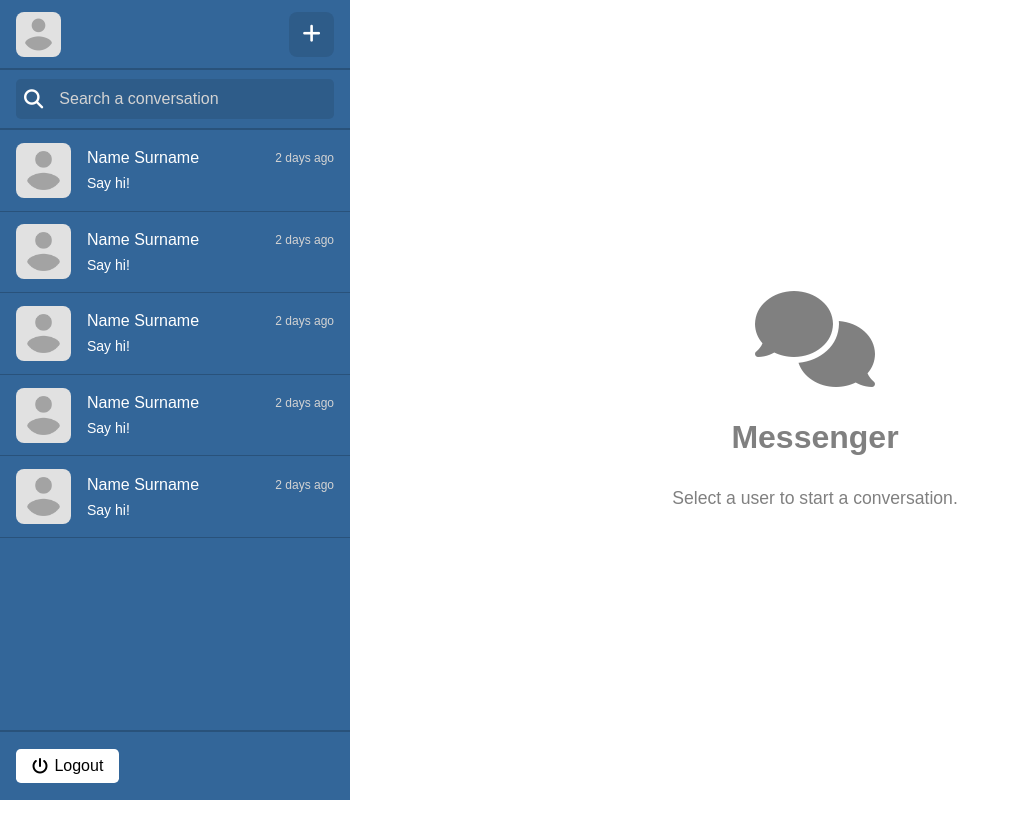
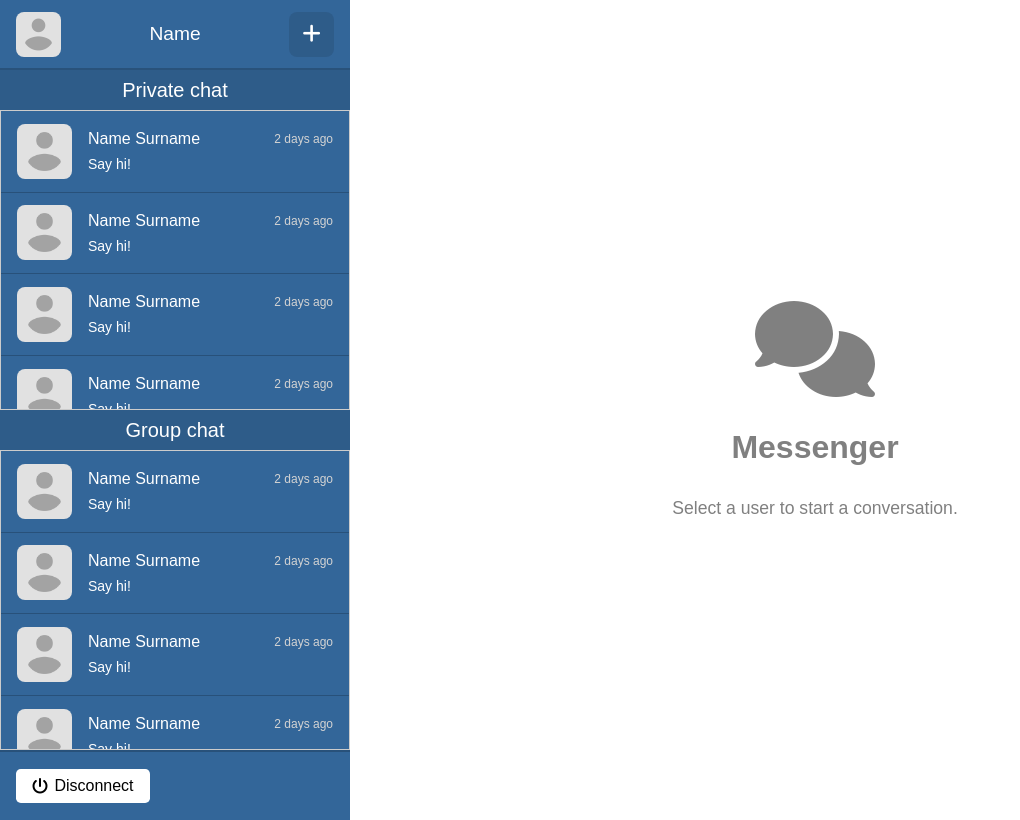
Before and after one commit to Armph/Chat-Application-Socket-Programming, a React (Vite) app in the folder frontend/: page / in a window 1280 px wide. Shown: the whole page, without its empty margins (0-1020 px from the left). Built offline with nearby package versions, Linux system fonts and the light colour scheme.

Commit message:
Private Msg Frontend

```diff
--- a/frontend/package.json
+++ b/frontend/package.json
@@ -10,6 +10,9 @@
     "preview": "vite preview"
   },
   "dependencies": {
+    "@emotion/react": "^11.11.4",
+    "@emotion/styled": "^11.11.5",
+    "@mui/material": "^5.15.15",
     "react": "^18.2.0",
     "react-dom": "^18.2.0",
     "react-router-dom": "^6.16.0",
--- /dev/null
+++ b/frontend/src/assets/css/creategroupchat.css
@@ -0,0 +1,21 @@
+input[type=text], select {
+    width: 80%;
+    padding: 12px 20px;
+    margin: 8px 0;
+    display: inline-block;
+    border: 1px solid #ccc;
+    border-radius: 4px;
+    box-sizing: border-box;
+  }
+.wrapper .bottom .button {
+    background-color: var(--blue);
+    border: none;
+    color: white;
+    padding: 11px 30px;
+    text-align: center;
+    text-decoration: none;
+    display: inline-block;
+    font-size: 16px;
+    margin: 4px 2px;
+    cursor: pointer;
+  }
--- a/frontend/src/assets/css/sidebar.css
+++ b/frontend/src/assets/css/sidebar.css
@@ -4,6 +4,8 @@
   background-color: var(--blue);
   color: var(--white);
 }
+
+
 
 .sidebar .wrapper {
   display: flex;
@@ -129,6 +131,47 @@
   color: lightgray;
 }
 
+.sidebar .wrapper .private-chat-header {
+  height: 40px;
+  width: 100%;
+  background-color: var(--bg-light);
+  font-size: 20px;
+  display: flex;
+  justify-content: center;
+  align-items: center;
+}
+
+.sidebar .wrapper .group-chat-header {
+  height: 40px;
+  width: 100%;
+  background-color: var(--bg-light);
+  font-size: 20px;
+  display: flex;
+  justify-content: center;
+  align-items: center;
+}
+
+.sidebar .wrapper .chat-list {
+  height: 300px;
+  width: 100%;
+  background-color: lightgray;
+  font-size: 20px;
+  text-align: center;
+}
+
+.sidebar .wrapper .scroll-container {
+  width: 100%; /* Width of the container */
+  height: 300px; /* Height of the container */
+  overflow-y: scroll; /* Enable vertical scrollbar */
+  border: 1px solid #ccc; /* Border for visualization */
+}
+
+/* Style for the content inside the container */
+.sidebar .wrapper .scroll-content {
+  width: 100%; /* Width of the content (full width of container) */
+  /* Add more styling as needed */
+}
+
 @media (max-width: 820px){
   .sidebar{
     width: 300px;
--- a/frontend/src/components/ChatItem.jsx
+++ b/frontend/src/components/ChatItem.jsx
@@ -1,9 +1,9 @@
 import React from "react";
 import Avatar from "./Avatar";
 
-export default function ChatItem({ setChat }) {
+export default function ChatItem({ setChat , setBtn}) {
   return (
-    <div className="chat-item" onClick={() => setChat(true)}>
+    <div className="chat-item" onClick={() => {setChat(true);setBtn(false);}}>
       <Avatar src="" height={55} width={55} />
       <div className="chat-item-infos">
         <div className="avatar-infos">
--- a/frontend/src/components/Content.jsx
+++ b/frontend/src/components/Content.jsx
@@ -5,8 +5,9 @@ import Message from "./Message";
 import { SeedMessages } from "../data/Messages";
 import ImageSlider from "./ImageSlider";
 import InfoContainer from "./InfoContainer";
+import CreateGroupChat from "./CreateGroupchat";
 
-export default function Content({ chat, setChat }) {
+export default function Content({ chat, setChat, btn}) {
   const [onMenu, setOnMenu] = useState(false);
   const [onViewer, setOnViewer] = useState(false);
   const [messages, setMessages] = useState(SeedMessages);
@@ -24,7 +25,12 @@ export default function Content({ chat, setChat }) {
 
   return (
     <div className={chat ? "content active" : "content"}>
-      {chat ? (
+      {!btn && !chat ? (
+        <InfoContainer/> ) : (
+          <div></div>
+        )
+      }
+      {chat && !btn ? (
         <div className="wrapper">
           <div className="top">
             <Avatar username={"Marc"} height={45} width={45} />
@@ -72,9 +78,17 @@ export default function Content({ chat, setChat }) {
             </div>
           </div>
         </div>
+      ) :  (
+          <div></div>
+        )
+      }
+      {btn && !chat? (
+        <CreateGroupChat/>
       ) : (
-        <InfoContainer />
-      )}
+        <div></div>
+      )
+      }
+
     </div>
   );
 }
--- /dev/null
+++ b/frontend/src/components/CreateGroupchat.jsx
@@ -0,0 +1,22 @@
+import React from "react";
+import "../assets/css/creategroupchat.css"
+
+export default function CreateGroupChat() {
+    return (
+        <div className="wrapper">
+            <div className="top">
+                <div className="title"> Create group chat</div>
+            </div>
+            <div className="center">
+                <div className="label"> Chat name </div>
+                <input type="text" placeholder="Your chat name.."></input>
+                <div className="label"> Chat photo </div>
+                <div className="label"> Member </div>
+            </div>
+            <div className="bottom">
+                <button className="button">Cancel</button>
+                <button className="button">Confirm</button>
+            </div>
+        </div>
+    );
+}
--- a/frontend/src/components/Profile.jsx
+++ b/frontend/src/components/Profile.jsx
@@ -21,8 +21,7 @@ export default function Profile({ open, setOpen }) {
               <i className="fa-solid fa-camera"></i>
             </div>
             <form onSubmit={() => {}} className="profile-form">
-              <input type="text" placeholder="Username" />
-              <textarea type="text" placeholder="Write something about you." />
+              <input type="text" placeholder="Name" />
               <div className="profile-actions">
                 <button onClick={() => setOnEdit(false)} className="cancel-btn">
                   Cancel
--- a/frontend/src/components/Sidebar.jsx
+++ b/frontend/src/components/Sidebar.jsx
@@ -1,3 +1,4 @@
+import { MenuList } from "@mui/material";
 import { useState } from "react";
 import "../assets/css/sidebar.css";
 import Avatar from "./Avatar";
@@ -5,11 +6,17 @@ import ChatItem from "./ChatItem";
 import ContactItem from "./ContactItem";
 import Profile from "./Profile";
 
-export default function Sidebar({ setChat }) {
+
+export default function Sidebar({ setChat , handleBtn ,setBtn , btn }) {
+
   const [newChat, setNewChat] = useState(false);
   const [onProfile, setOnProfile] = useState(false);
+  const [users, setUsers] = useState([]);
 
-  console.log(onProfile);
+  // function userjoinHander() {
+  //   setUsers(users + new_user)
+  // }
+
   return (
     <div className="sidebar">
       <Profile open={onProfile} setOpen={setOnProfile} />
@@ -18,48 +25,100 @@ export default function Sidebar({ setChat }) {
             <div style={{cursor: "pointer"}} onClick={() => setOnProfile(true)}>
               <Avatar src="" height={45} width={45} />
             </div>
-          {newChat && <span className="heading">Add Conversation</span>}
-          <div
-            className={newChat ? "app-icon active" : "app-icon"}
-            onClick={() => setNewChat((prev) => !prev)}
-          >
+            <span className="heading">Name</span>
+            <div className={btn ? "app-icon active" : "app-icon"} onClick={() => {
+              handleBtn();;
+            }}>
               <i className="fa-solid fa-plus"></i>
             </div>
         </div>
-        <div className="center">
-          <div className="search-wrapper">
-            <div className="input-wrapper">
-              <i className="fa-solid fa-magnifying-glass"></i>
-              <input
-                type="text"
-                placeholder={
-                  newChat ? "Search a contact" : "Search a conversation"
-                }
-              />
+        <div className="private-chat-header">
+          Private chat
+        </div>
+        <div className="scroll-container">
+          <div className="scroll-content">
+              {[...Array(7)].map((contact, index) => (
+                 <ChatItem setChat={setChat} setBtn={setBtn} key={index} />
+              ))}
           </div>
         </div>
-          <div className="center-wrapper">
-            {newChat ? (
-              <div className="items-wrapper">
-                {[...Array(5)].map((contact, index) => (
-                  <ContactItem key={index} />
-                ))}
+        <div className="group-chat-header">
+          Group chat
         </div>
-            ) : (
-              <div className="items-wrapper">
-                {[...Array(5)].map((chat, index) => (
+        <div className="scroll-container">
+          <div className="scroll-content">
+              {[...Array(7)].map((contact, index) => (
                  <ChatItem setChat={setChat} key={index} />
               ))}
           </div>
-            )}
-          </div>
         </div>
         <div className="bottom">
-          <button className="logout-btn">
-            <i className="fa-solid fa-power-off"></i>Logout
+             <button className="disconnect-btn">
+               <i className="fa-solid fa-power-off"></i>Disconnect
              </button>
         </div>
       </div>
     </div>
   );
 }
+
+// export default function Sidebar({ setChat }) {
+//   const [newChat, setNewChat] = useState(false);
+//   const [onProfile, setOnProfile] = useState(false);
+
+//   const Menu = ["Add new private chat","Add new group chat","Join group chat"];
+
+//   console.log(onProfile);
+//   return (
+//     <div className="sidebar">
+//       <Profile open={onProfile} setOpen={setOnProfile} />
+//       <div className="wrapper">
+//         <div className="top">
+//           <div style={{cursor: "pointer"}} onClick={() => setOnProfile(true)}>
+//             <Avatar src="" height={45} width={45} />
+//           </div>
+//           {newChat ? <span className="heading">Add Conversation</span> : <span className="heading">Name Surname</span>}
+//           <div
+//             className={newChat ? "app-icon active" : "app-icon"}
+//             onClick={() => setNewChat((prev) => !prev)  }
+//           >
+//             <i className="fa-solid fa-plus"></i>
+//           </div>
+//         </div>
+//         <div className="center">
+//           <div className="search-wrapper">
+//             <div className="input-wrapper">
+//               <i className="fa-solid fa-magnifying-glass"></i>
+//               <input
+//                 type="text"
+//                 placeholder={
+//                   newChat ? "Search a contact" : "Search a conversation"
+//                 }
+//               />
+//             </div>
+//           </div>
+//           <div className="center-wrapper">
+//             {newChat ? (
+//               <div className="items-wrapper">
+//                 {[...Array(5)].map((contact, index) => (
+//                   <ContactItem key={index} />
+//                 ))}
+//               </div>
+//             ) : (
+//               <div className="items-wrapper">
+//                 {[...Array(5)].map((chat, index) => (
+//                   <ChatItem setChat={setChat} key={index} />
+//                 ))}
+//               </div>
+//             )}
+//           </div>
+//         </div>
+//         <div className="bottom">
+//           <button className="logout-btn">
+//             <i className="fa-solid fa-power-off"></i>Logout
+//           </button>
+//         </div>
+//       </div>
+//     </div>
+//   );
+// }
--- a/frontend/src/pages/Messenger.jsx
+++ b/frontend/src/pages/Messenger.jsx
@@ -5,10 +5,17 @@ import Sidebar from "../components/Sidebar";
 
 export default function Messenger() {
   const [chat, setChat] = useState(false);
+  const [btn ,setBtn] = useState(false);
+
+  const handleBtn = () => {
+    setBtn(!btn);
+    setChat(false);
+  }
+
   return (
     <div className="messenger">
-      <Sidebar setChat={setChat} />
-      <Content chat={chat} setChat={setChat} />
+      <Sidebar setChat={setChat} handleBtn ={handleBtn} setBtn={setBtn} btn = {btn}/>
+      <Content chat={chat} setChat={setChat} btn ={btn}/>
     </div>
   );
 }
```
Also changed, not shown: 1 other file (tests, documents, lock files or other folders). Lines whose indentation alone changed are shown as unchanged.
